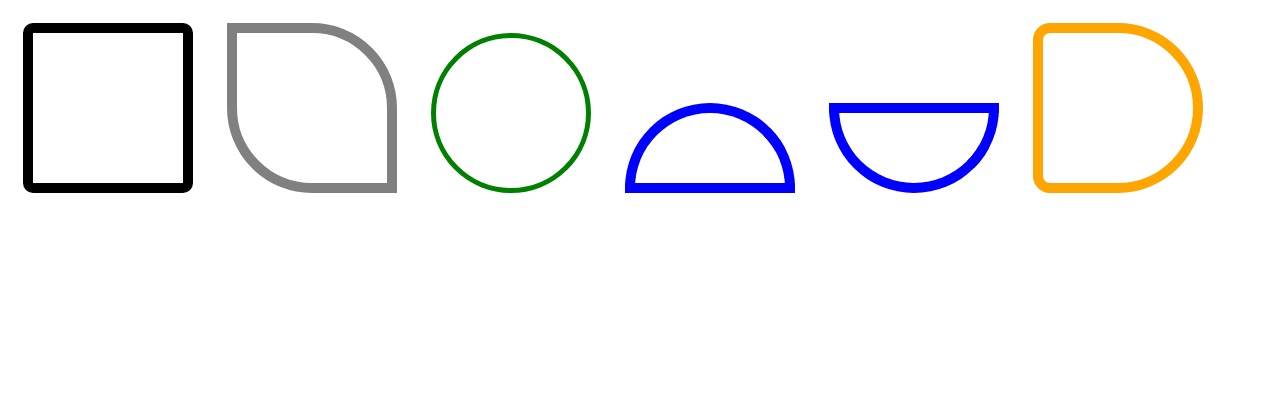
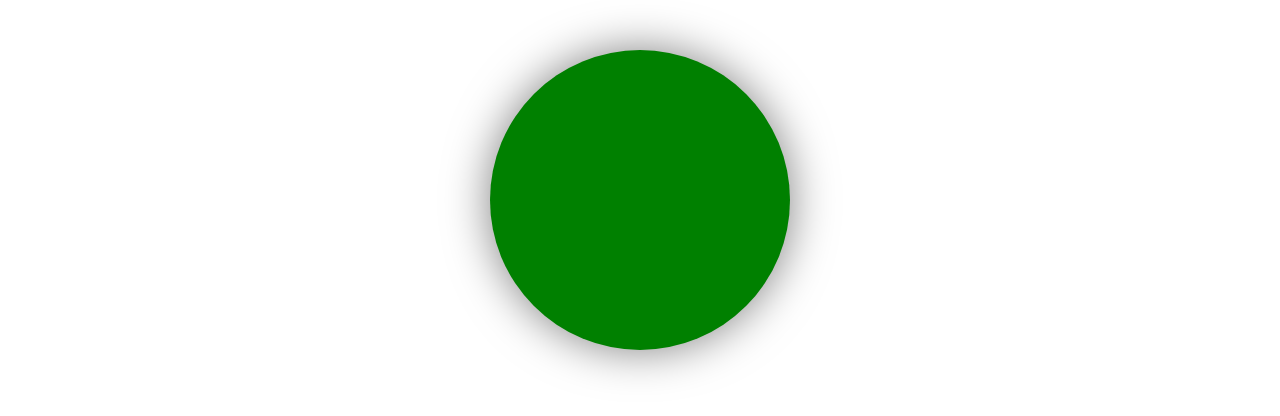
Before and after one commit to yasyaindra/learningCSS3, a plain HTML site: page index.html in a window 1280 px wide. Drawn offline with Linux system fonts and the light colour scheme.

Commit message:
membuat object dengan bayangan dan transisi

```diff
--- a/index.html
+++ b/index.html
@@ -9,10 +9,5 @@
 </head>
 <body>
     <div class="kotak"></div>
-    <div class="daun"></div>
-    <div class="lingkaran"></div>
-    <div class="setengah-lingkaran-bawah"></div>
-    <div class="setengah-lingkaran-atas"></div>
-    <div class="kotak-setengah"></div>
 </body>
 </html>
--- a/style.css
+++ b/style.css
@@ -1,47 +1,15 @@
-div {
-    display: inline-block;
-    margin:15px
-}
 .kotak {
-    width:150px;
-    height: 150px;
-    border-radius: 10px 10px;
-    border:10px solid black
+    width:300px;
+    height:300px;
+    background-color: green;
+    border-radius:50%;
+    margin:50px auto;
+    box-shadow: 0px 0px 45px rgba(0,0,0, 0.5);
 }
 
-.daun {
-    width:150px;
-    height: 150px;
-    background-color: white;
-    border-radius: 0 50% 0 50%;
-    border: 10px solid grey;
+.kotak:hover {
+    border:10px solid black;
+    transition: .2s;
+    box-shadow: 0px 0px 100px rgba(0,0,0, 0.5);
+    background-image: url(img/cool-background.png);
 }
-
-.lingkaran {
-    width:150px;
-    height: 150px;
-    background-color: white;
-    border-radius: 50%;
-    border: 5px solid green;
-}
-
-.setengah-lingkaran-bawah {
-    width: 150px;
-    height:70px;
-	border: 10px solid blue;
-	border-radius: 100px 100px 0 0;
-}
-
-.setengah-lingkaran-atas {
-    width: 150px;
-    height:70px;
-	border: 10px solid blue;
-	border-radius: 0px 0px 100px 100px;
-}
-
-.kotak-setengah {
-    width: 150px;
-		height: 150px;
-    border: 10px solid orange;
-		border-radius: 20px 100px 100px 20px;
-}
```
Also changed, not shown: img/cool-background.png (added), img/indra.png (added).
